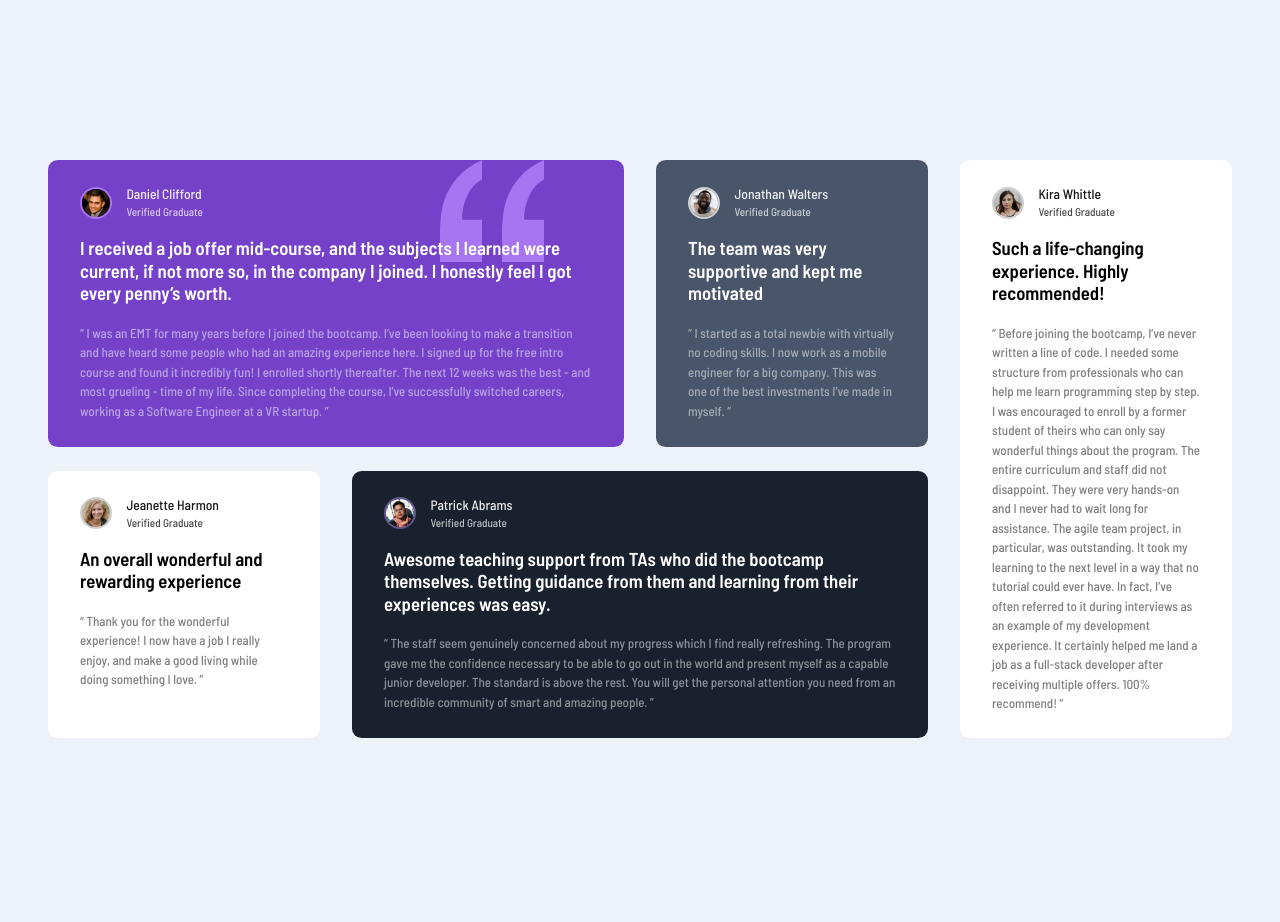
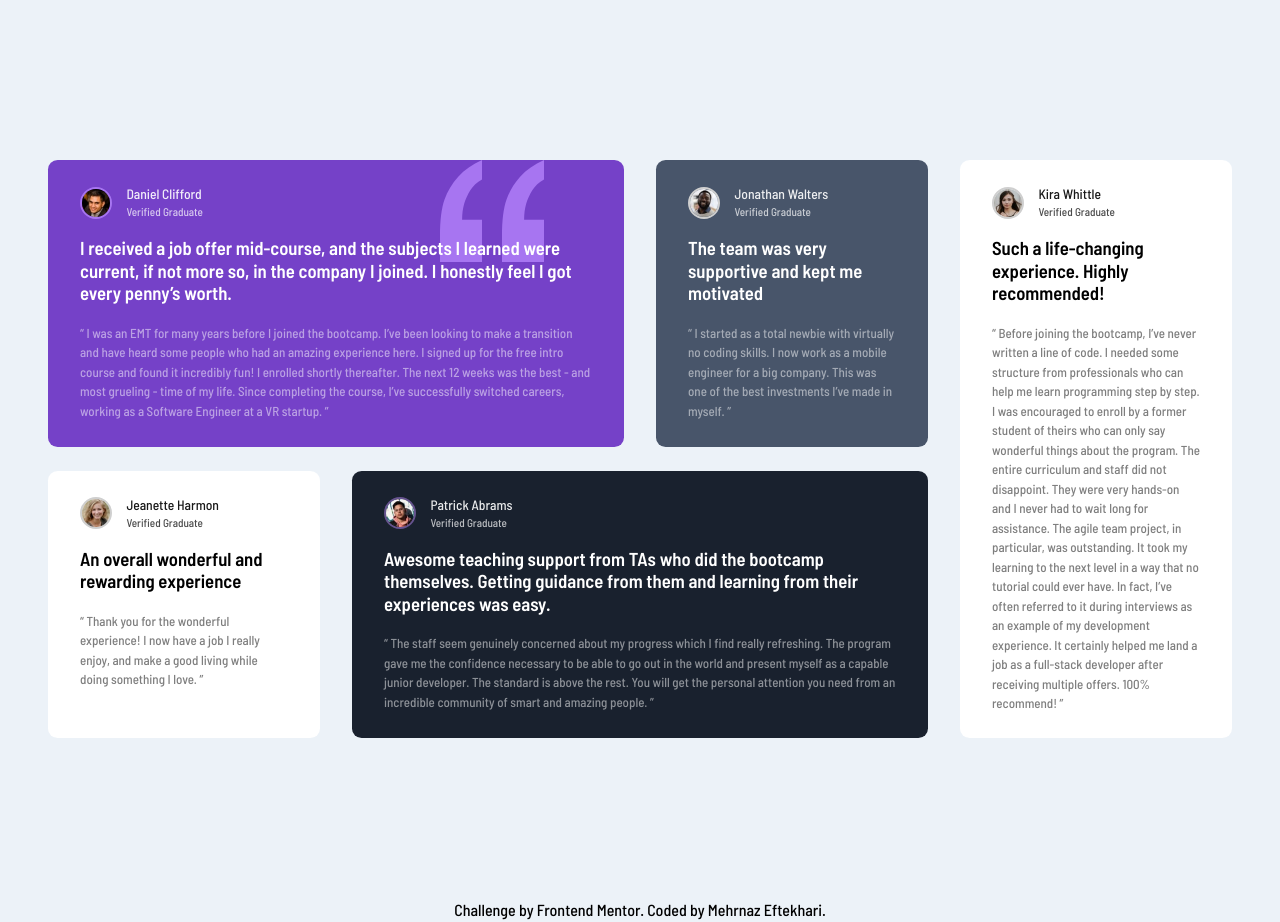
Before and after one commit to mehrnaz98/testimonials-grid-section, a website: page index.html in a window 1280 px wide. Before the commit the page ends 898 px from the top, so only its background shows below. Drawn offline with Linux system fonts and the light colour scheme.

Commit message:
Add footer section

```diff
--- a/index.html
+++ b/index.html
@@ -155,5 +155,22 @@
         </p>
       </div>
     </main>
+    <footer>
+      <div class="sm:text-xs text-[0.7rem] text-center text-[#4C4E61] pb-3">
+        Challenge by
+        <a
+          href="https://www.frontendmentor.io?ref=challenge"
+          target="_blank"
+          class="text-[#7541C8] hover:font-bold"
+          >Frontend Mentor</a
+        >. Coded by
+        <a
+          href="https://github.com/mehrnaz98/"
+          target="_blank"
+          class="text-[#7541C8] hover:font-bold"
+          >Mehrnaz Eftekhari</a
+        >.
+      </div>
+    </footer>
   </body>
 </html>
```
